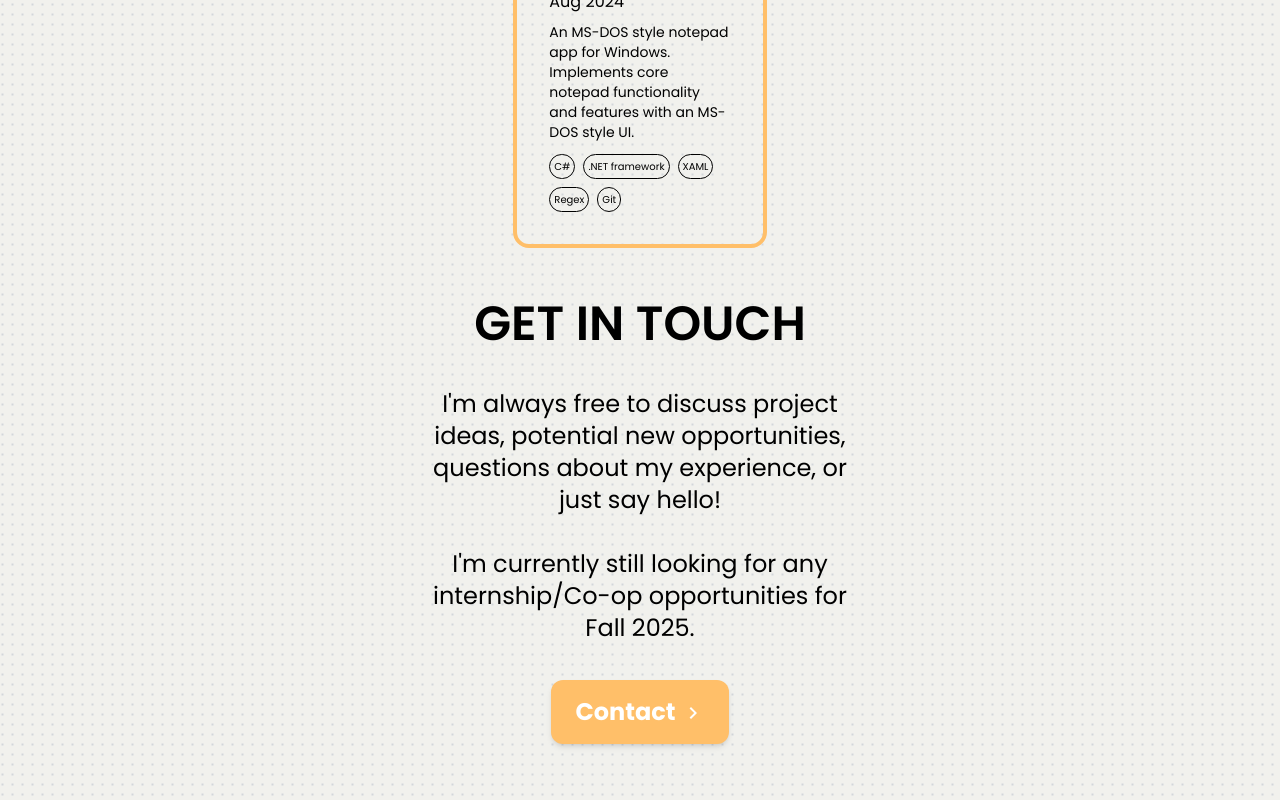
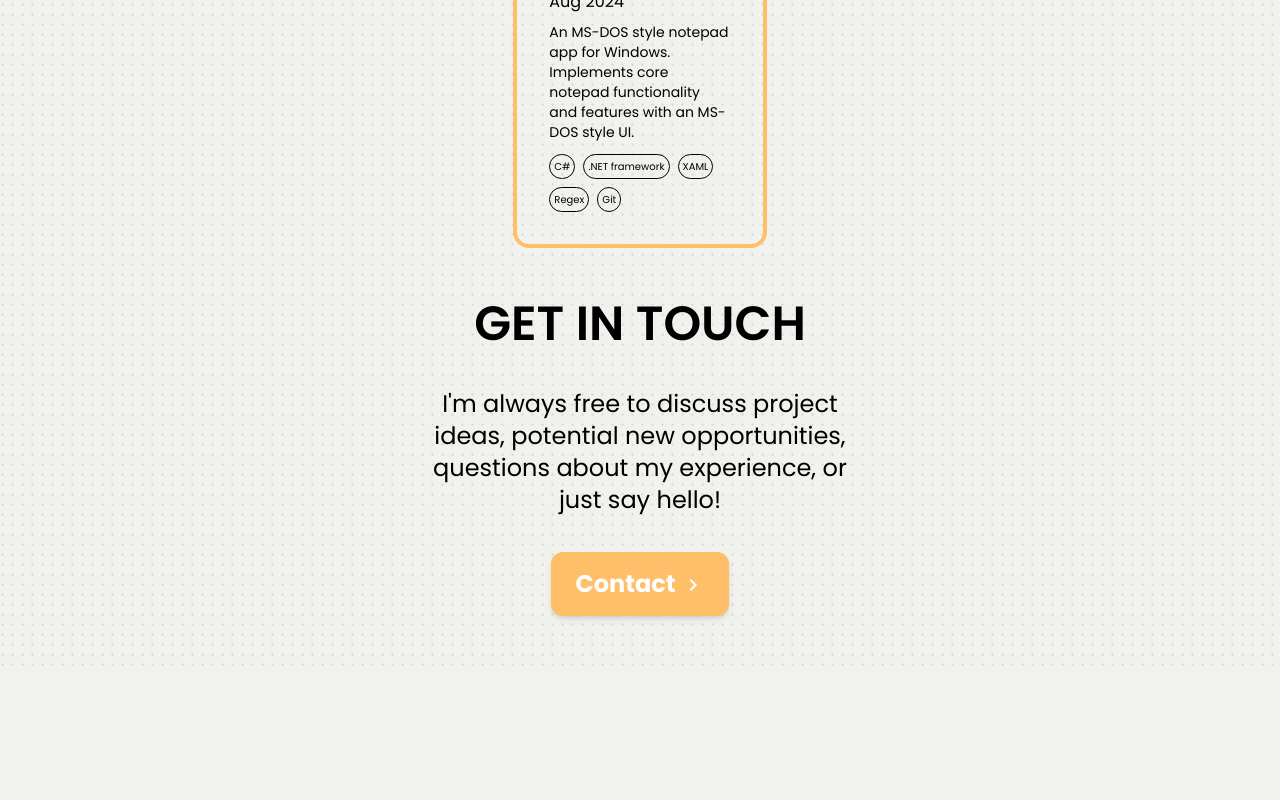
Before and after one commit to ahmed-almouna/Personal-Website, a Next.js app in the folder PersonalWebsite-main/: page / in a window 1280 px wide. Shown: the part 3118-3918 px from the top of the page. After the commit the page ends 3790 px from the top, so only its background shows below. Built offline with nearby package versions, Linux system fonts and the light colour scheme.

Commit message:
Removed outdated internship availability message

```diff
--- a/PersonalWebsite-main/src/components/Contact/index.tsx
+++ b/PersonalWebsite-main/src/components/Contact/index.tsx
@@ -13,10 +13,6 @@ export default function Contact() {
         <div className="w-11/12 md:w-5/12 text-center text-2xl font-extralight">
           I'm always free to discuss project ideas, potential new opportunities,
           questions about my experience, or just say hello!
-          <br />
-          <br />
-          I&apos;m currently still looking for any
-          internship/Co-op opportunities for Fall 2025.
         </div>
       </div>
       <div className="flex justify-center my-4">
```
